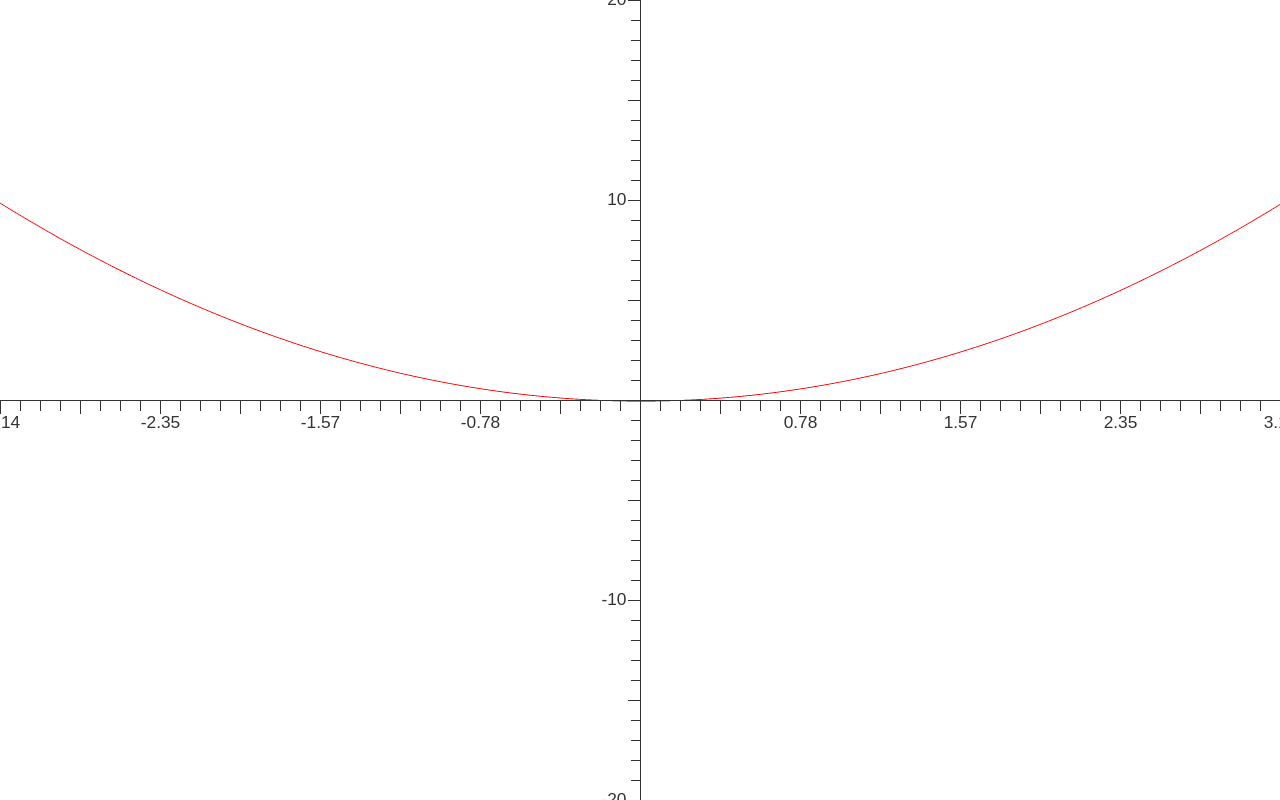
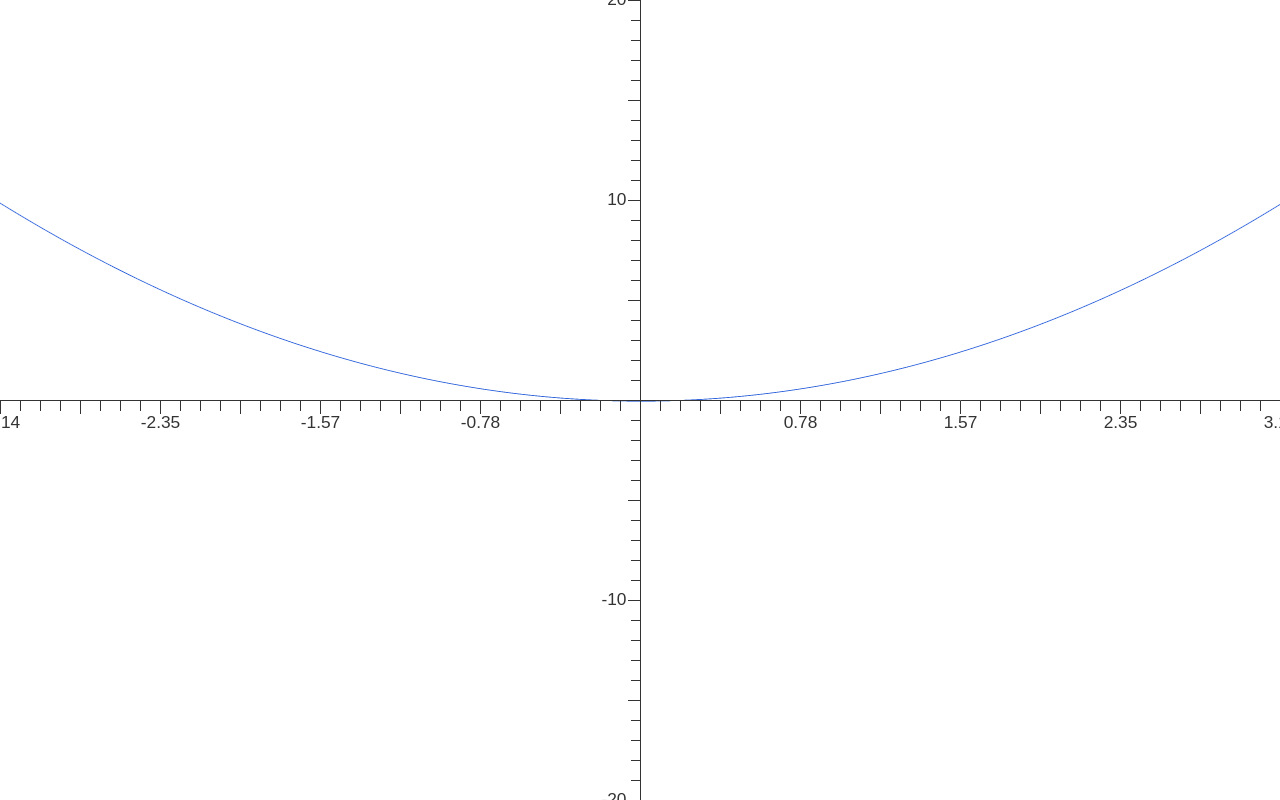
Before and after one commit to pheneco/graph, a plain HTML site: page index.html in a window 1280 px wide. Drawn offline with Linux system fonts and the light colour scheme.

Commit message:
Added color option to slow renderer

```diff
--- a/graph.js
+++ b/graph.js
@@ -12,6 +12,14 @@ if(typeof Graphene!=='object'){
 }
 
 _g.g = (_g.graph = {
+	hxr(h){ // from phene.co/color
+		if(h.charAt(0)=="#") h = h.substring(1,7);
+		return [
+			(parseInt(h.substring(0,2),16)),
+			(parseInt(h.substring(2,4),16)),
+			(parseInt(h.substring(4,6),16))
+		]
+	},
     render(ctx,f,options){
         const
             AXIS_WIDTH      = options.axisWidth     || 1,
@@ -36,7 +44,7 @@ _g.g = (_g.graph = {
             LABEL_RANGE_Y   = AXIS_RANGE_Y[1]-AXIS_RANGE_Y[0],
             ROUNDING        = options.labelRounding || 2,
             FUNC_WIDTH      = options.width         || 1,
-            FUNC_COLOR      = options.color         || "#f00",
+            FUNC_COLOR      = options.color         || "#ff0000",
             PADDING         = options.padding       || 0,
             PADDING_LEFT    = options.paddingLeft   || PADDING,
             PADDING_TOP     = options.paddingTop    || PADDING;
@@ -75,7 +83,9 @@ _g.g = (_g.graph = {
                     buf  = new ArrayBuffer(img.data.length),
                     buf8 = new Uint8ClampedArray(buf),
                     data = new Uint32Array(buf),
-                    samsq = SAMPLES**2;
+                    samsq = SAMPLES**2,
+					rgb = _g.g.hxr(FUNC_COLOR),
+					bgc = [255,255,255];
                 for(let y=0;y<height;++y)
                 for(let x=0;x<width;++x){
                     let count = 0,
@@ -85,13 +95,14 @@ _g.g = (_g.graph = {
             			let v = f(invX(x+i*SAMPLE_SIZE))-invY(y+j*SAMPLE_SIZE);
             			count+= v>0?1:-1;
             		}
-                    let a = (Math.abs(count)/samsq)*255;
+                    let a = 1-(Math.abs(count)/samsq),
+						b = n=>bgc[n]+(a*(rgb[n]-bgc[n]));
                     //let a = count>0?255:0;
                     data[y*width+x] =
-                        (255<<24)|// alpha
-                        (a  <<16)|// blue
-                        (a  << 8)|// green
-                        (255<< 0);// red
+                        (255 <<24)|// alpha
+                        (b(2)<<16)|// blue
+                        (b(1)<< 8)|// green
+                        (b(0)<< 0);// red
                 }
                 img.data.set(buf8);
                 ctx.putImageData(img,PADDING_LEFT,PADDING_TOP);
@@ -209,6 +220,7 @@ changes: [
 	["g0.1.0.0017","Jul 13, 2018","Use quick draw method when dragging"],
 	["g0.1.0.0018","Jul 21, 2018","Fixed y-axis inversion in fast rendering"],
 	["g0.1.0.0019","Jul 21, 2018","Fixed x- and y-axis label negation"],
-    ["g0.1.0.0020","Jul 21, 2018","Fixed y-axis inversion"]
+	["g0.1.0.0020","Jul 21, 2018","Fixed y-axis inversion"],
+    ["g0.1.0.0021","Jul 21, 2018","Added color option to slow renderer"]
 ]
 });
--- a/index.html
+++ b/index.html
@@ -26,7 +26,8 @@
                 axisRangeX:[-1*Math.PI,Math.PI],
                 tickCountX:64,
                 extendRateX:4,
-                labelRateX:8
+                labelRateX:8,
+				color:"#3366dd"
             }
         );
     </script>
```
